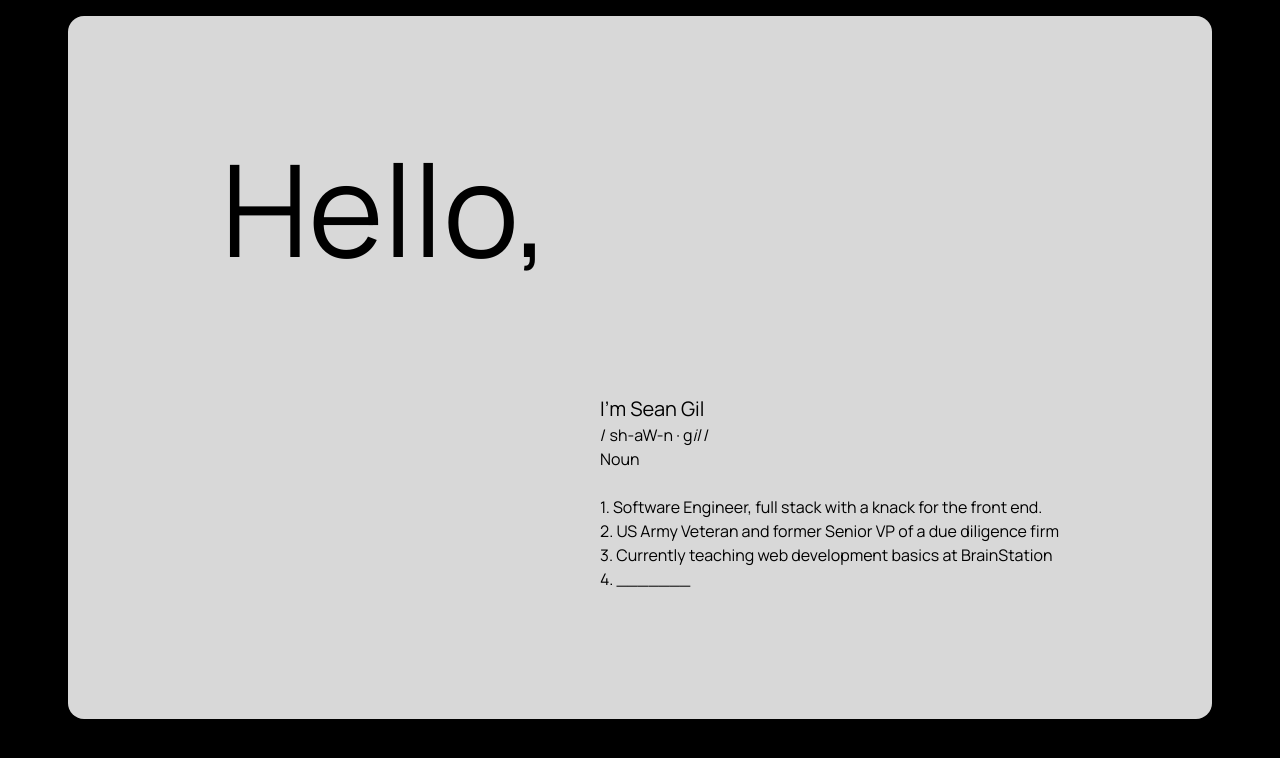
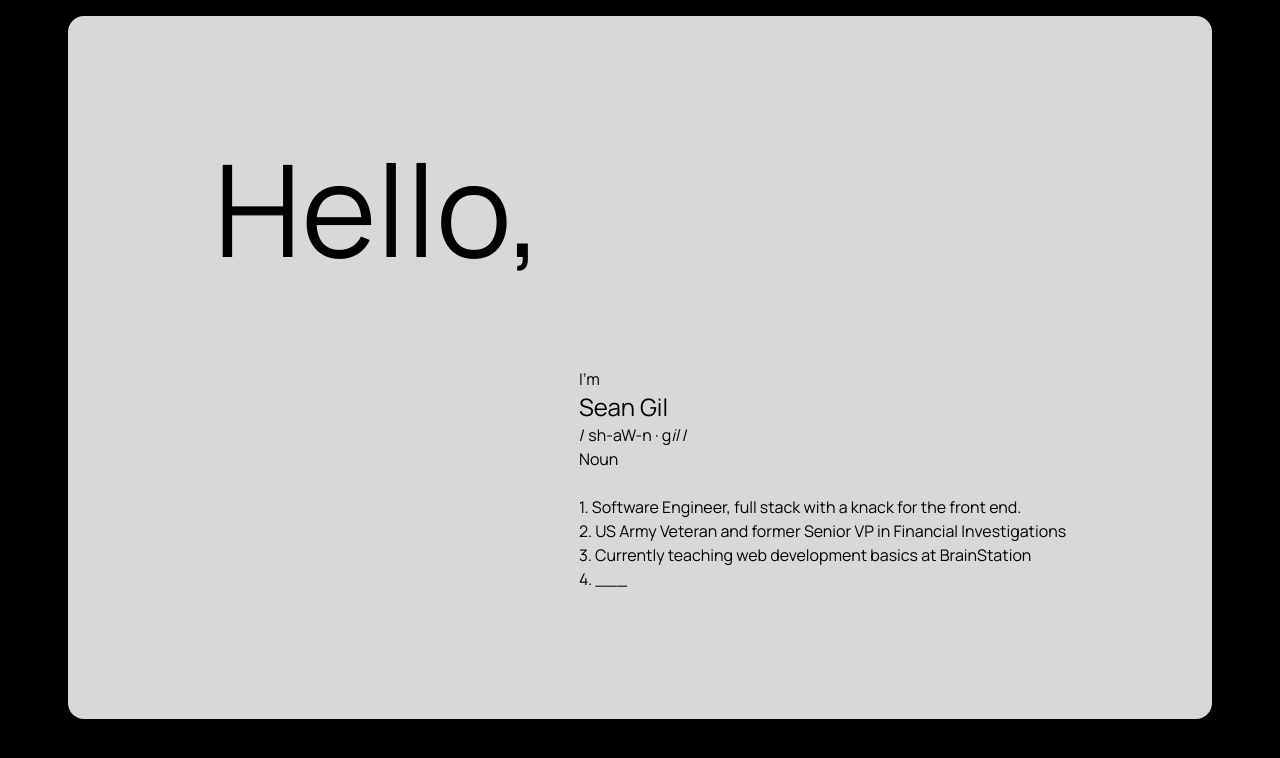
Before and after one commit to sean35mm/seangil-site, a Next.js app: page / in a window 1280 px wide. Shown: the top 758 px of the page. Built offline with nearby package versions, Linux system fonts and the light colour scheme.

Commit message:
hero layout done - add animation later

```diff
--- a/components/Hero.tsx
+++ b/components/Hero.tsx
@@ -2,12 +2,13 @@ import React from 'react';
 
 const Hero = () => {
 	return (
-		<section className='w-11/12 max-h-[703px] bg-secondary text-black rounded-2xl'>
-			<div className='flex justify-around p-32 h-full'>
+		<section className='w-11/12 h-[703px] bg-secondary text-black rounded-2xl'>
+			<div className='md:flex justify-around p-8 md:p-24 lg:p-32 h-full'>
 				<h1 className='text-9xl flex items-start'>Hello,</h1>
 				<div className='flex items-end'>
-					<div>
-						<h3 className='text-xl'>I&apos;m Sean Gil</h3>
+					<div className='mt-10 md:m-0'>
+						<h3 className='text-md'>I&apos;m</h3>
+            <h3 className='text-2xl'>Sean Gil</h3>
 						<h3>
 							/ sh-aW-n · g<i>il</i> /
 						</h3>
@@ -18,13 +19,13 @@ const Hero = () => {
 								1. Software Engineer, full stack with a knack for the front end.
 							</li>
               <li>
-                2. US Army Veteran and former Senior VP of a due diligence firm
+                2. US Army Veteran and former Senior VP in Financial Investigations
               </li>
               <li>
                 3. Currently teaching web development basics at BrainStation
               </li>
               <li>
-                4. _______
+                4. ___
               </li>
 						</ol>
 					</div>
--- a/pages/index.js
+++ b/pages/index.js
@@ -2,19 +2,11 @@ import Hero from "../components/Hero";
 
 export default function Home() {
 	return (
-		<main className="bg-black h-screen w-full flex justify-center">
-			{/* <div className='prose'>
-				<h1 className="text-lime">
-					Re-vamping my website - checkout the progress on the development
-					branch on{' '}
-					<a className="text-secondary" href='https://github.com/sean35mm/seangil-site/tree/develop'>
-						Github
-					</a>
-					!
-				</h1>
-			</div> */}
+		<main className="bg-black h-screen w-full">
+			<div className="flex justify-center">
+				<Hero />
+			</div>
 
-			<Hero />
 		</main>
 	);
 }
```
